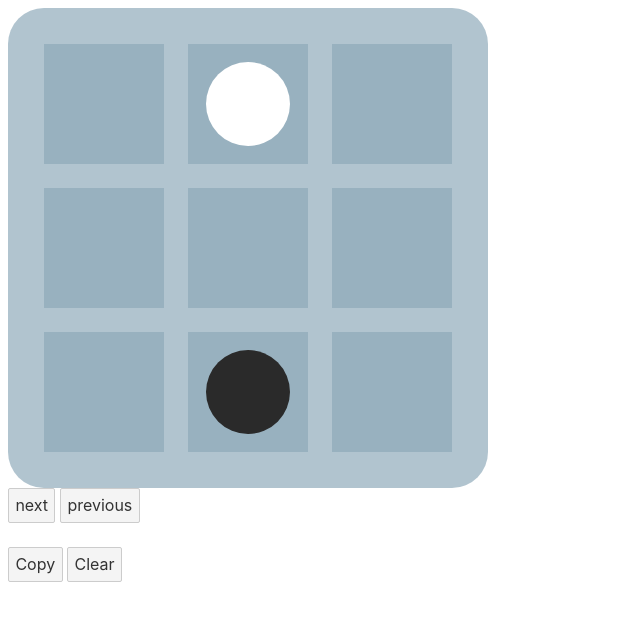
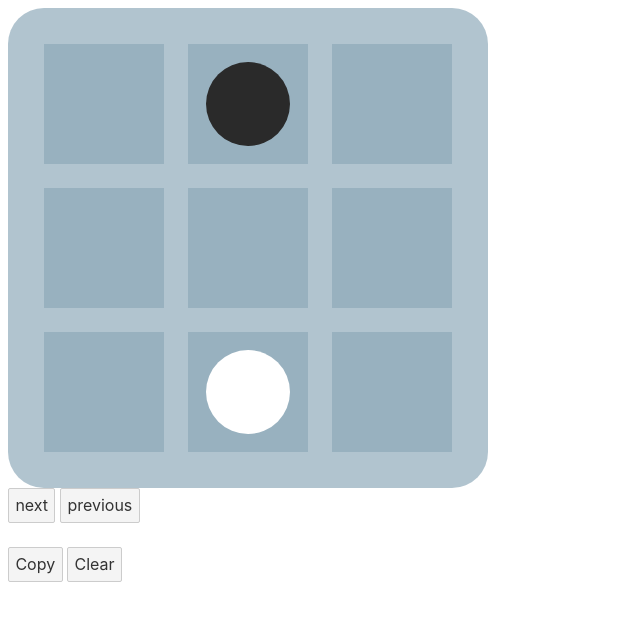
Before and after one commit to haruyama480/hr-quoridor-viewer, a Svelte app: page / in a window 1280 px wide. Shown: the top 620 px of the page, without its empty margins (0-640 px from the left). Built offline with nearby package versions, Linux system fonts and the light colour scheme.

Commit message:
set player0's color to white

```diff
--- a/src/BoardView.svelte
+++ b/src/BoardView.svelte
@@ -247,9 +247,9 @@
   }
 
   .player0 {
+    background: #fff;
+  }
+  .player1 {
     background: #2a2a2a;
   }
-  .player1 {
-    background: #fff;
-  }
 </style>
```
